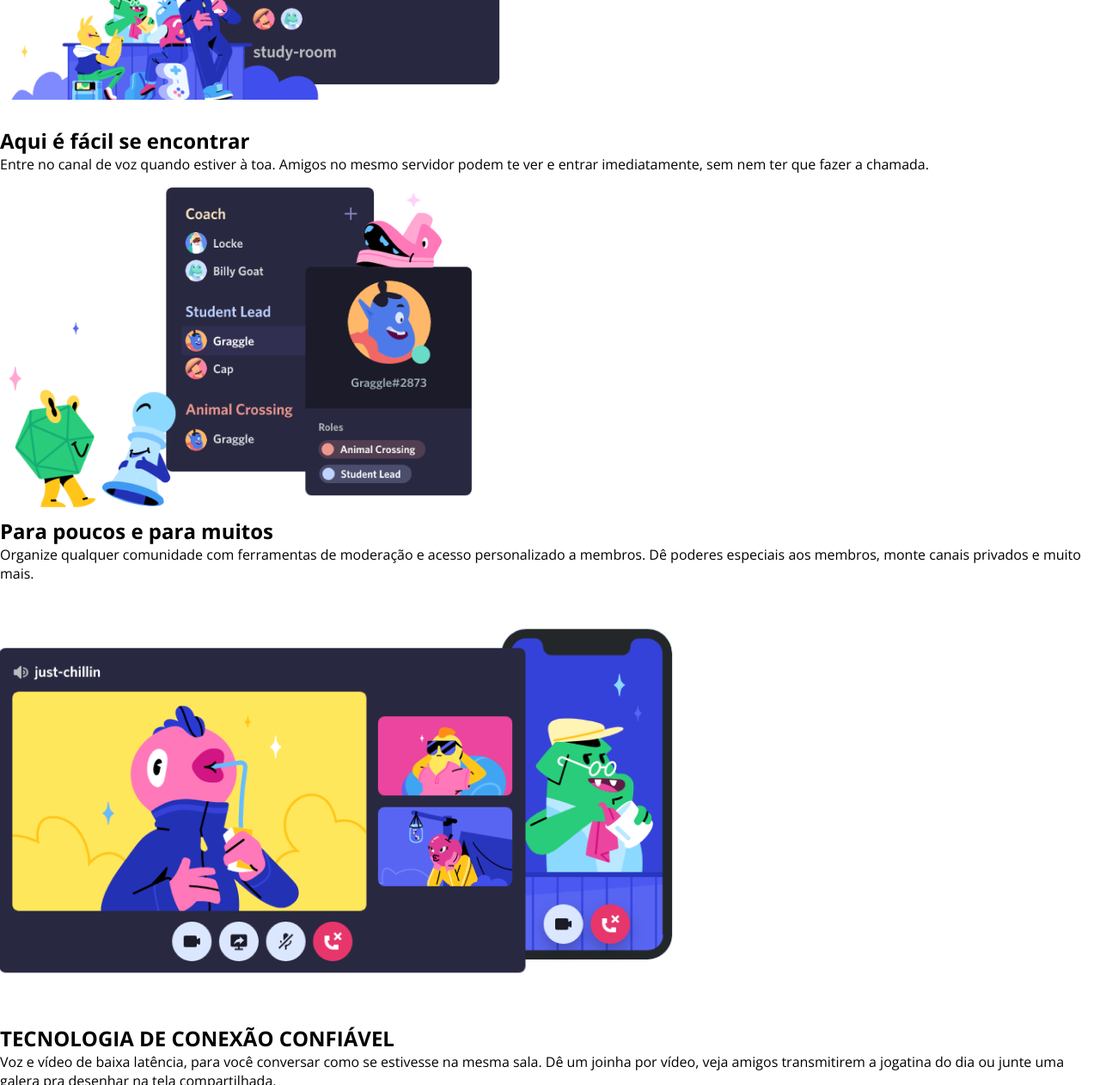
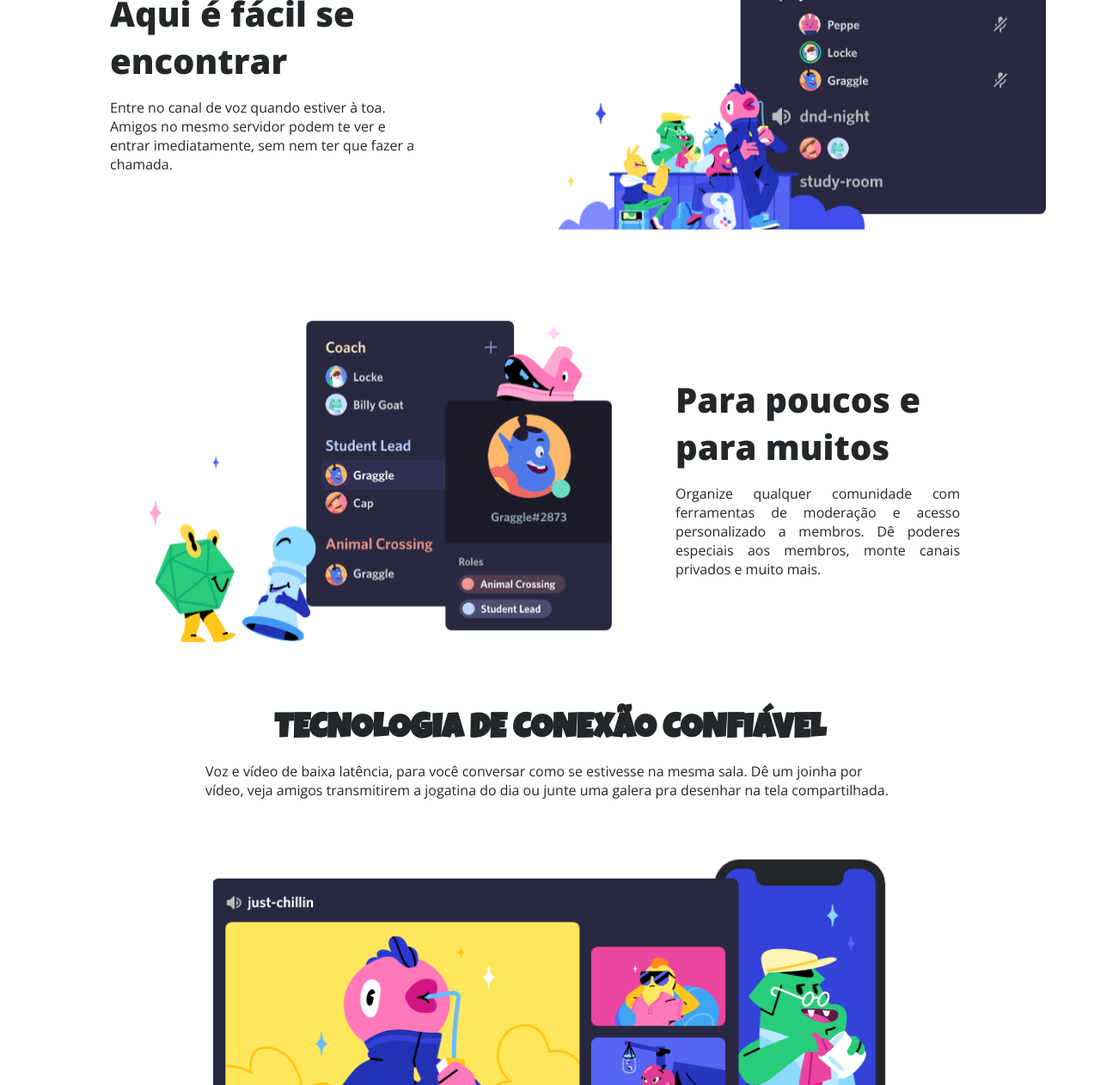
Before and after one commit to Vieirinha122/DIO_DESAFIO_04_CSS, a plain HTML site: page index.html in a window 1280 px wide. Shown: the part 1170-2432 px from the top of the page at 86% size. Drawn offline with nearby package versions, Linux system fonts and the light colour scheme.

Commit message:
Layout do site completo

```diff
--- a/css/style.css
+++ b/css/style.css
@@ -6,6 +6,8 @@
     padding: 0;
     font-family: 'Open Sans';
 }
+
+/* HEADER */
 
 .header-content img {
     position: relative;
@@ -60,3 +62,131 @@
     font-size: 16px;
     font-weight: normal;
 }
+
+/* MAIN */
+
+/* SECTION-01 */
+
+section{
+    color: #23272a;
+}
+
+.section-01 {
+    display: flex;
+    width: auto;
+    margin: 10px;
+    padding: 40px 150px;
+}
+
+.section-01 img {
+    padding-right: 16px;
+}
+
+.section-01 h1 {
+    padding-right: 19px;
+    font-weight: 800;
+    font-size: 40px;
+    padding-bottom: 16px;
+}
+.section-01 p {
+    font-weight: 400;
+    font-size: 16px;
+}
+
+.descricao-01 {
+    margin: 10px;
+}
+
+/* SECTION 02 */
+
+.section-02 {
+    display: flex;
+    width: auto;
+    margin: 10px;
+}
+
+.section-02 img {
+    margin: 27px;
+}
+
+.section-02 h1 {
+    padding-right: 16px;
+    font-weight: 800;
+    font-size: 40px;
+    padding-bottom: 16px;
+}
+
+.section-02 p {
+    font-weight: 400;
+    font-size: 16px;
+}
+
+.descricao-02 {
+    margin: 118px;
+}
+
+/* SECTION 3  */
+
+.section-03 {
+    display: flex;
+    width: auto;
+    margin: 10px;
+}
+
+.section-03 img {
+    margin: 27px 0px 27px 153px;
+}
+
+.section-03 h1 {
+    font-weight: 800;
+    font-size: 40px;
+    padding-bottom: 16px;
+}
+
+.section-03 p {
+    font-weight: 400;
+    font-size: 16px;
+    text-align: justify;
+}
+
+.descricao-03 {
+    margin: 107px 153px 107px 16px;
+}
+
+/* SECTION 04 */
+
+.section-04 {
+    display: grid;
+    place-items: center;
+    place-content: center;
+    width: auto;
+}
+
+.section-04 h1 {
+    font-family: 'Luckiest Guy';
+    font-weight: 800;
+    font-size: 40px;
+    padding: 40px 0px 16px;
+}
+
+.section-04 p {
+    font-weight: 400;
+    font-size: 16px;
+    padding: 0px 239px 16px;
+}
+
+.section-04 img {
+    padding: 0px 248px 40px;
+}
+
+/* FOOTER */
+
+footer {
+    background: rgba(35, 39, 42, 1);
+    width: auto;
+}
+
+footer img {
+    background-color: transparent;
+    padding: 35px 525px;
+}
--- a/index.html
+++ b/index.html
@@ -27,31 +27,35 @@
         </div>
     </header>
     <main>
-        <section id="section-01">
+        <section class="section-01">
             <img src="./assets/images/Section Image.png" alt="Design do app, foto chat de voz">
-            <h2>Crie um espaço controlado por convite onde você se sinta em casa</h2>
-            <p>Os servidores Discord são organizados em canais com assuntos para vocês colaborarem, compartilharem ou simplesmente falarem do dia sem entupir um chat geral.</p>
+            <div class="descricao-01">
+                <h1>Crie um espaço controlado por convite onde você se sinta em casa</h1>
+                <p>Os servidores Discord são organizados em canais com assuntos para vocês colaborarem, compartilharem ou simplesmente falarem do dia sem entupir um chat geral.</p>
+            </div>
         </section>
-        <section id="section-02">
+        <section class="section-02">
+            <div class="descricao-02">
+                <h1>Aqui é fácil se encontrar</h1>
+                <p>Entre no canal de voz quando estiver à toa. Amigos no mesmo servidor podem te ver e entrar imediatamente, sem nem ter que fazer a chamada.</p>
+            </div>
             <img src="./assets/images/Section Image 2.png" alt="Design do app, foto dos canais de voz">
-            <h2>Aqui é fácil se encontrar</h2>
-            <p>Entre no canal de voz quando estiver à toa. Amigos no mesmo servidor podem te ver e entrar imediatamente, sem nem ter que fazer a chamada.</p>
         </section>
-        <section id="section-03">
-            <img src="./assets/images/Section Image 3.png" alt="Design do app, foto do servidor">
-            <h2>Para poucos e para muitos</h2>
-            <p>Organize qualquer comunidade com ferramentas de moderação e acesso personalizado a membros. Dê poderes especiais aos membros, monte canais privados e muito mais.</p>
+        <section class="section-03">
+            <img src="./assets/images/Section Image 3.png" alt="Design do app, foto do servsectionor">
+            <div class="descricao-03">
+                <h1>Para poucos e para muitos</h1>
+                <p>Organize qualquer comunidade com ferramentas de moderação e acesso personalizado a membros. Dê poderes especiais aos membros, monte canais privados e muito mais.</p>
+            </div>
         </section>
-        <section id="section-04">
+        <section class="section-04">
+            <h1>TECNOLOGIA DE CONEXÃO CONFIÁVEL</h1>
+            <p>Voz e vídeo de baixa latência, para você conversar como se estivesse na mesma sala. Dê um joinha por vídeo, veja amigos transmitirem a jogatina do dia ou junte uma galera pra desenhar na tela compartilhada.</p>
             <img src="./assets/images/Section Image 4.png" alt="Design do app, chamada de audio">
-            <h2>TECNOLOGIA DE CONEXÃO CONFIÁVEL</h2>
-            <p>Voz e vídeo de baixa latência, para você conversar como se estivesse na mesma sala. Dê um joinha por vídeo, veja amigos transmitirem a jogatina do dia ou junte uma galera pra desenhar na tela compartilhada.</p>
         </section>
     </main>
     <footer>
         <img src="./assets/images/footer.png" alt="Rodapé da página, logo do Discord">
     </footer>
-
-
 </body>
 </html>
```
